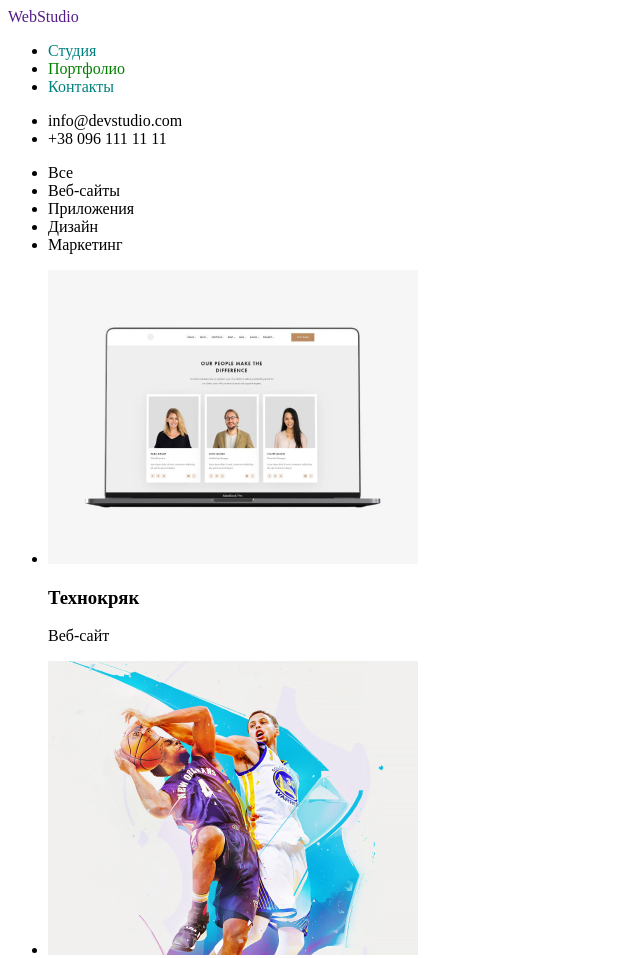
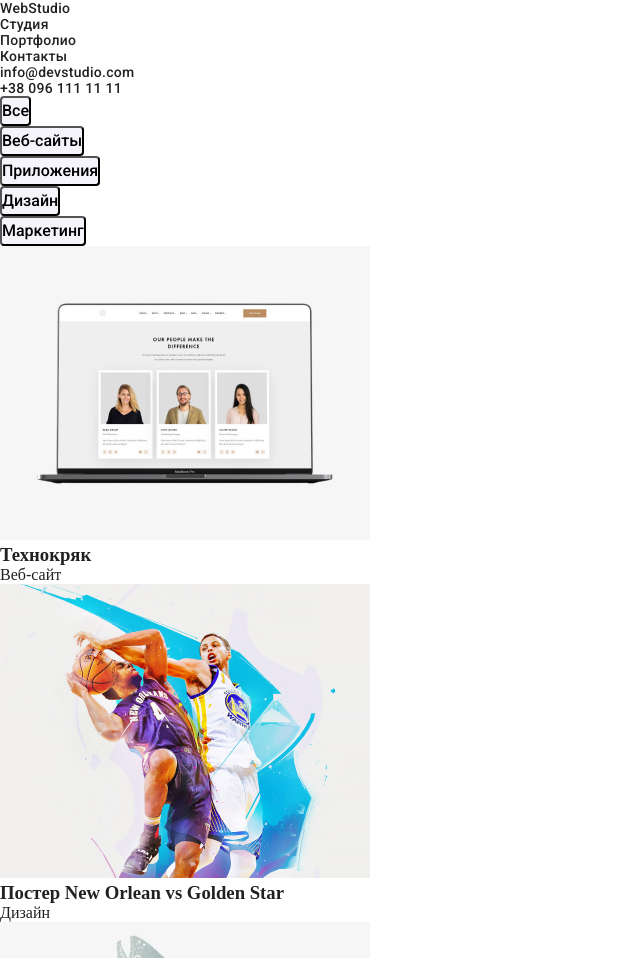
Before and after one commit to Vitaly317/goit-markup-hw-02, a plain HTML site: page portfolio.html in a window 1280 px wide. Shown: the top 958 px of the page, without its empty margins (0-640 px from the left). Drawn offline with Linux system fonts and the light colour scheme.

Commit message:
Homework

```diff
--- a/CSS/styles.css
+++ b/CSS/styles.css
@@ -1,37 +1,60 @@
-a {
-    text-decoration: none;
-  }
-/* Псевдоклассы состояния */
-  .link {
-    color: teal;
-  }
-/* :hover Активируется когда курсор мыши находится в пределах элемента */
-  .link:hover {
-    color: tomato;
-  }
-  /* :focus Активируется когда интерактивный элемент
-  получает фокус при навигации по странице клавиатурой (клавишей Tab). */
-  .link:focus {
-    color: orange;
-  }
-  /* :active Происходит при активации элемента. */
-  .link:active {
-    color: red;
-  }
+:root {
+  --primary-text-color: #212121;
+  --title-text-color: #757575;
+  --accent-color: #2196F3;
+  --accent-color-second: #ffffff;
+  --footer-color: #FFFFFF;
 
-  /* :visited активируется на ссылках, которые уже были посещены. */
-  .link:visited {
-    color: green;
-  }
+}
 
-  .none {
-    cursor: none;
-  }
+* {
+  box-sizing: border-box;
+  margin: 0;
+  padding: 0;
+}
+body {
+  background-color: #FFFFFF;
+  color: var(--primary-text-color);
 
-  .default {
-    cursor: default;
-  }
+}
 
-  .pointer {
-    cursor: pointer;
-  }
+a{
+  /* настледует цвет шрифта от родителя */
+  color: inherit;
+  /* Убрали подчёркивание нижнее */
+  text-decoration: none;
+}
+.header {
+background: var(--footer-color);
+font-family: Roboto;
+font-size: 14px;
+font-style: normal;
+font-weight: 500;
+line-height: 16px;
+letter-spacing: 0.02em;
+text-align: left;
+
+}
+
+footer {
+
+}
+
+li {
+  list-style: none;
+}
+.button {
+  font-family: Roboto;
+  font-style: normal;
+  font-weight: 500;
+  font-size: 16px;
+  line-height: 26px;
+  border-radius: 4px;
+  background: #F5F4FA;
+}
+
+.button:hover {
+  background-color: var(--accent-color);
+  color: var(--accent-color-second);
+  box-shadow: 0px 3px 1px rgba(0, 0, 0, 0.1), 0px 1px 2px rgba(0, 0, 0, 0.08), 0px 2px 2px rgba(0, 0, 0, 0.12);
+}
--- a/portfolio.html
+++ b/portfolio.html
@@ -5,10 +5,12 @@
     <meta http-equiv="X-UA-Compatible" content="IE=edge">
     <meta name="viewport" content="width=device-width, initial-scale=1.0">
     <title>Портфолио</title>
+    <link rel="preconnect" href="https://fonts.gstatic.com">
+    <link href="https://fonts.googleapis.com/css2?family=Roboto:wght@400;500;700;900&display=swap" rel="stylesheet">
     <link rel="stylesheet" href="./css/styles.css"/>
 </head>
 <body>
-    <header>
+    <header class="header">
         <nav>
             <a href="">WebStudio</a>
             <ul>
@@ -24,12 +26,11 @@
     </header>
     <main>
         <ul>
-            <li>Все</li>
-            <li>Веб-сайты</li>
-            <li>Приложения</li>
-            <li>Дизайн</li>
-            <li>Маркетинг</li>
-        </ul>
+            <li><button class="button">Все</button></li>
+            <li><button class="button">Веб-сайты</button></li>
+            <li><button class="button">Приложения</button></li>
+            <li><button class="button">Дизайн</button></li>
+            <li><button class="button">Маркетинг</button></li>
         <ul>
             <li>
                 <img src="images/techcriak.jpg" alt="techcriak" width="370" height="294">
```
Also changed, not shown: index.html (+2 -0 lines), 1 other file.
